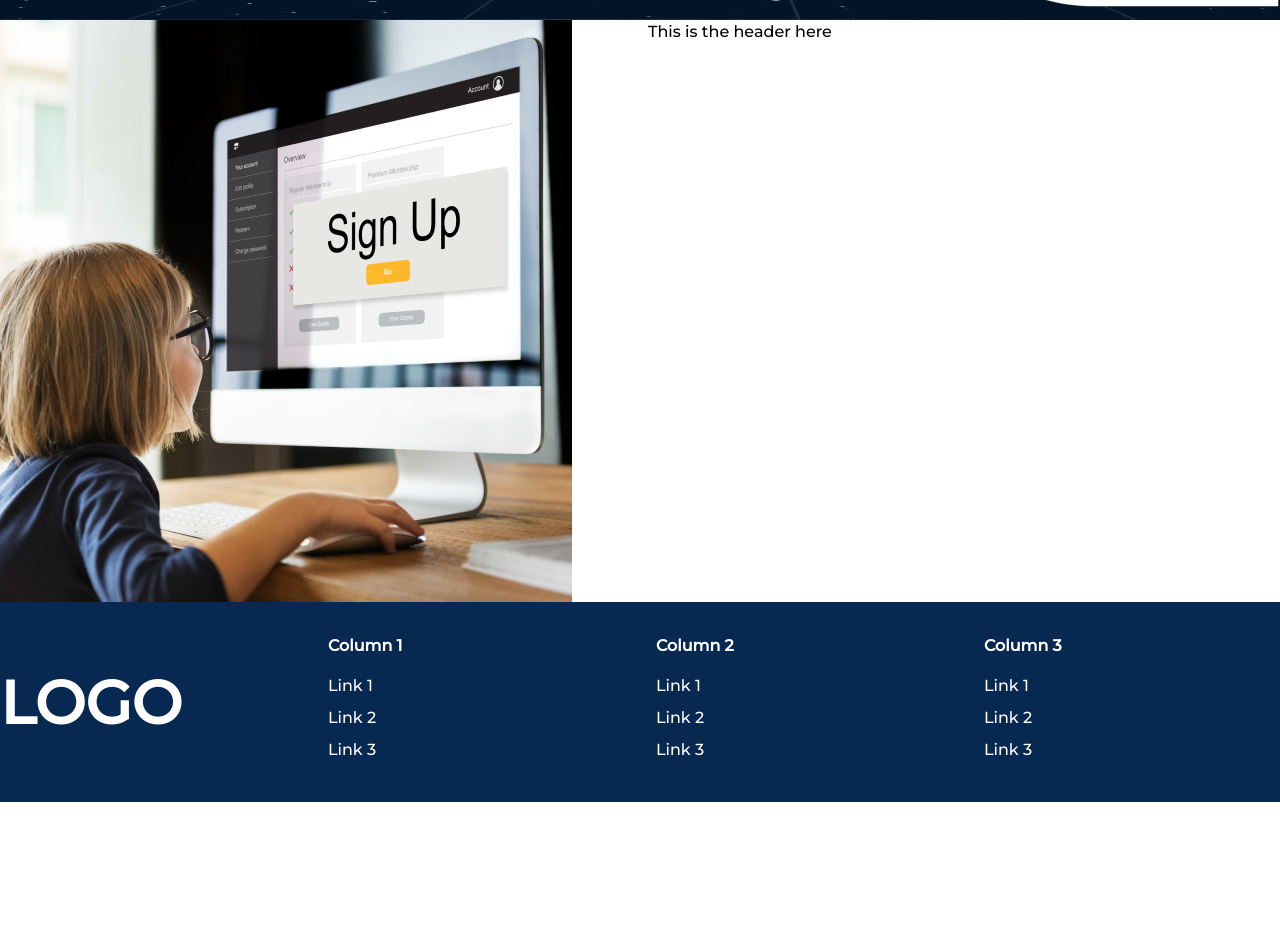
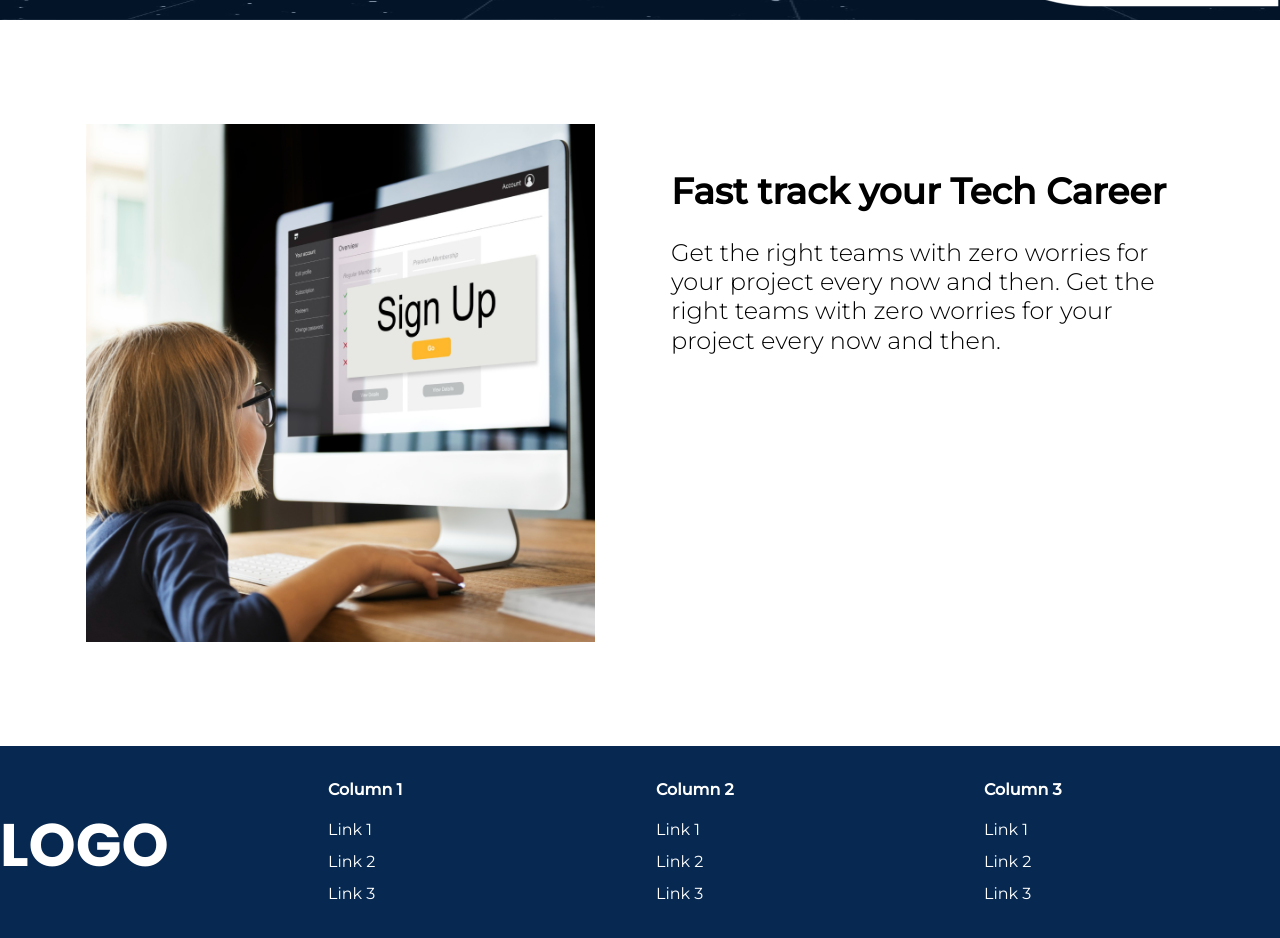
Before and after one commit to AyoMoses1/PROGFAMS-ASSESSMENT, a React (Vite) app: page / in a window 1280 px wide. Shown: the part 460-1398 px from the top of the page. Before the commit the page ends 1262 px from the top, so only its background shows below. Built offline with nearby package versions, Linux system fonts and the light colour scheme.

Commit message:
Create Heading and Text components

```diff
--- a/src/App.css
+++ b/src/App.css
@@ -1,2 +1,2 @@
-@import url('https://fonts.googleapis.com/css2?family=Montserrat:wght@500&display=swap');
-@import url('https://fonts.googleapis.com/css2?family=Poppins:wght@700&display=swap');
+@import url('https://fonts.googleapis.com/css2?family=Montserrat:wght@300;400;500&display=swap');
+@import url('https://fonts.googleapis.com/css2?family=Poppins:wght@300;400;700&display=swap');
--- /dev/null
+++ b/src/components/Heading/index.tsx
@@ -0,0 +1,31 @@
+interface HeadingProps {
+  textColor: string;
+  fontSize: string;
+  lineHeight: string;
+  fontWeight: number;
+  children: React.ReactNode;
+}
+
+const index: React.FC<HeadingProps> = ({
+  textColor,
+  fontWeight,
+  lineHeight,
+  children,
+  fontSize,
+}) => {
+  return (
+    <h1
+      className={`font-montserrat`}
+      style={{
+        color: textColor,
+        fontWeight: fontWeight,
+        fontSize: fontSize,
+        lineHeight: lineHeight
+      }}
+    >
+      {children}
+    </h1>
+  );
+};
+
+export default index;
--- /dev/null
+++ b/src/components/Text/index.tsx
@@ -0,0 +1,36 @@
+interface HeadingProps {
+    textColor: string;
+    fontSize: string;
+    mt?: string;
+    mb?: string;
+    lineHeight: string;
+    fontWeight: number;
+    children: React.ReactNode;
+  }
+  const index: React.FC<HeadingProps> = ({
+    textColor,
+    fontWeight,
+    children,
+    fontSize,
+    lineHeight,
+    mt,
+    mb
+  }) => {
+    return (
+      <p
+        className={`font-montserrat`}
+        style={{
+          color: textColor,
+          fontWeight,
+          fontSize,
+          lineHeight,
+          marginTop: mt,
+          marginBottom: mb
+        }}
+      >
+        {children}
+      </p>
+    );
+  };
+
+  export default index;
--- a/src/components/main2/index.tsx
+++ b/src/components/main2/index.tsx
@@ -1,10 +1,33 @@
 import image from "assets/3.png";
+import Heading from "components/Heading";
+import Text from "components/Text";
 
 const index = () => {
   return (
-    <div className="grid grid-cols-2 gap-4">
+    <div className="grid grid-cols-2 gap-[76px] ml-[86px] mr-[100px] py-[104px]">
       <img src={image} />
-      <h2>This is the header here</h2>
+      <div className="py-[46px]">
+        <Heading
+          fontWeight={700}
+          fontSize="36px"
+          textColor={"#000000"}
+          lineHeight={"43.88px"}
+        >
+          Fast track your Tech Career
+        </Heading>
+        <Text
+          fontWeight={300}
+          fontSize="24px"
+          textColor={"#000000"}
+          lineHeight={"29.26px"}
+          mt={"24px"}
+          mb={"48px"}
+        >
+          Get the right teams with zero worries for your project every now and
+          then. Get the right teams with zero worries for your project every now
+          and then.
+        </Text>
+      </div>
     </div>
   );
 };
--- a/tailwind.config.ts
+++ b/tailwind.config.ts
@@ -31,6 +31,10 @@ export default {
       height: {
         'hug': '74px',
       },
+      fontFamily: {
+        montserrat: ['Montserrat', 'sans-serif'],
+        poppins: ['Poppins', 'sans-serif'],
+      },
     },
   },
   plugins: [],
```
